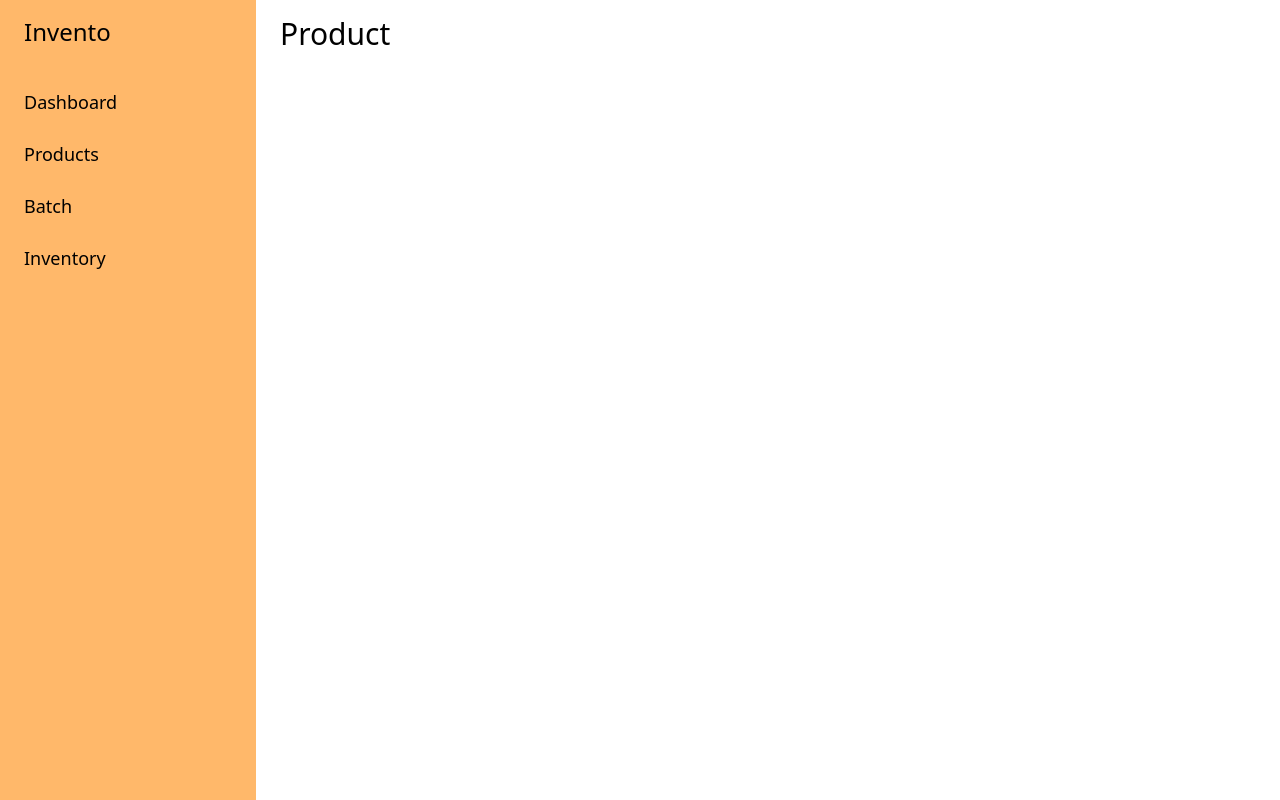
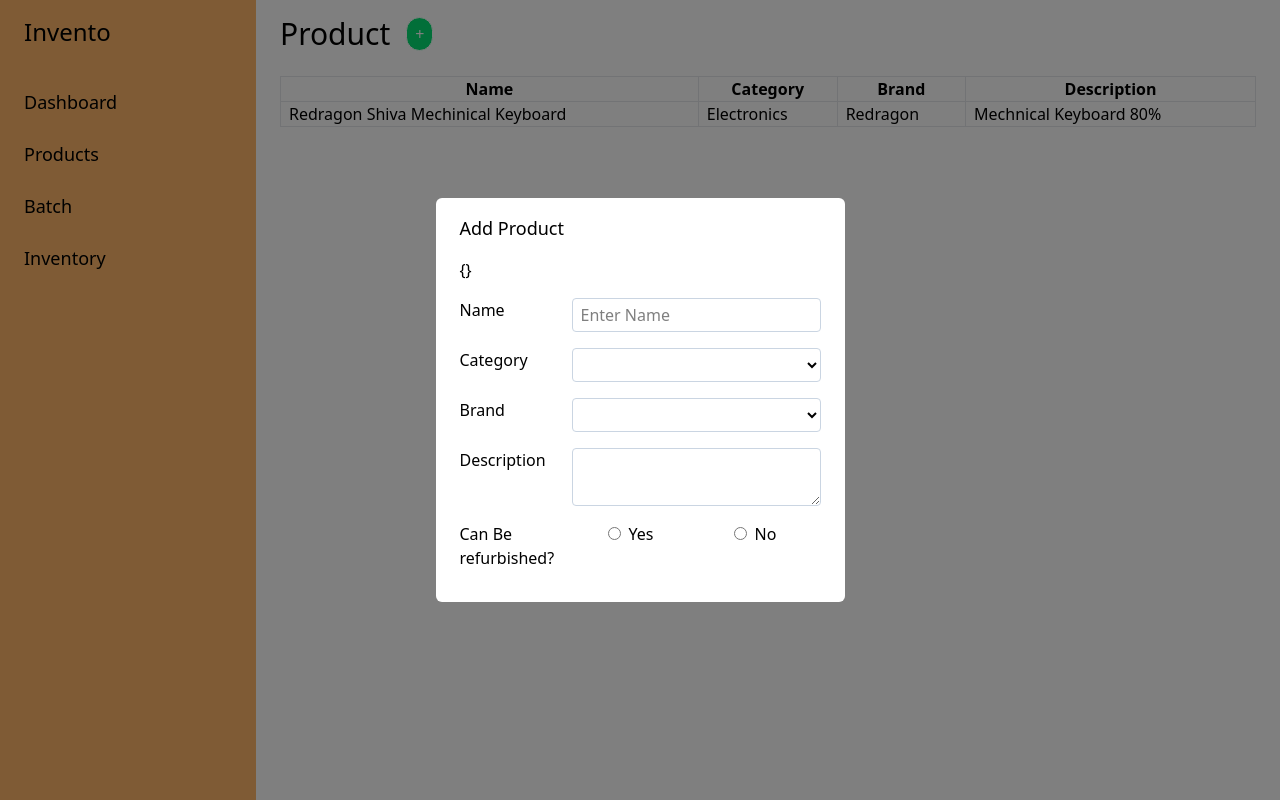
Before and after one commit to ocufoxtechnologies/vwgds-vue-training, a Vue app: page / in a window 1280 px wide. Both pictures are taken after a click on the item "Products". Built offline with nearby package versions, Linux system fonts and the light colour scheme.

Commit message:
add product form UI implemented

```diff
--- a/src/App.vue
+++ b/src/App.vue
@@ -5,9 +5,7 @@
     </div>
 
     <div class="flex-1 py-4 px-6">
-      <Transition name="fade" mode="out-in" appear>
-        <component :is="currentPageComponent" />
-      </Transition>
+      <component :is="currentPageComponent" />
     </div>
   </div>
 </template>
--- a/src/components/Sidebar.vue
+++ b/src/components/Sidebar.vue
@@ -17,7 +17,5 @@
 <script setup>
 import useNavigation from "@/composables/useNavigation";
 
-const emit = defineEmits(["changePage"]);
-
 const { navigate, menus } = useNavigation();
 </script>
--- /dev/null
+++ b/src/components/products/AddProduct.vue
@@ -0,0 +1,94 @@
+<template>
+  <Teleport to="body">
+    <div
+      class="w-full bg-black/50 h-full fixed top-0 left-0 flex justify-center items-center"
+    >
+      <div class="bg-white px-6 py-4 rounded-md">
+        <p class="text-lg font-medium mb-4">Add Product</p>
+        {{ product }}
+        <form action="#">
+          <div class="space-x-4 my-4 flex">
+            <label class="w-24" for="name">Name</label>
+            <input
+              v-model.lazy.trim="product.name"
+              type="text"
+              id="name"
+              class="flex-1 px-2 py-1 border border-slate-300 rounded-sm"
+              placeholder="Enter Name"
+            />
+          </div>
+
+          <div class="space-x-4 my-4 flex">
+            <label class="w-24" for="category">Category</label>
+            <select
+              class="border border-slate-300 rounded-sm flex-1 px-2 py-1"
+              name="category"
+              id="category"
+              v-model="product.category"
+            >
+              <option value="Electronics">Electronics</option>
+              <option value="Food">Food</option>
+              <option value="Healthcare">Healthcare</option>
+            </select>
+          </div>
+
+          <div class="space-x-4 my-4 flex">
+            <label class="w-24" for="brand">Brand</label>
+            <select
+              class="border border-slate-300 rounded-sm flex-1 px-2 py-1"
+              name="brand"
+              id="brand"
+              v-model="product.brand"
+            >
+              <option value="Redragon">Redragon</option>
+              <option value="Logitech">Logitech</option>
+              <option value="Noise">Noise</option>
+            </select>
+          </div>
+
+          <div class="space-x-4 my-4 flex">
+            <label class="w-24" for="desc">Description</label>
+            <textarea
+              v-model="product.description"
+              class="border border-slate-300 rounded-sm flex-1 px-2 py-1"
+              name="description"
+              id="desc"
+            ></textarea>
+          </div>
+
+          <div class="space-x-4 my-4 flex">
+            <p class="w-24">Can Be refurbished?</p>
+            <div class="flex flex-1 justify-around">
+              <div>
+                <input
+                  v-model="product.canBeRefurbished"
+                  name="canBeRefurbished"
+                  type="radio"
+                  id="yes"
+                  :value="true"
+                />
+                <label class="mx-2" for="yes">Yes</label>
+              </div>
+
+              <div>
+                <input
+                  name="canBeRefurbished"
+                  v-model="product.canBeRefurbished"
+                  type="radio"
+                  id="no"
+                  :value="false"
+                />
+                <label class="mx-2" for="no">No</label>
+              </div>
+            </div>
+          </div>
+        </form>
+      </div>
+    </div>
+  </Teleport>
+</template>
+
+<script setup>
+import { provide, ref } from "vue";
+const product = ref({});
+</script>
--- a/src/pages/Dashboard.vue
+++ b/src/pages/Dashboard.vue
@@ -1,3 +1,4 @@
 <template>
   <h1>Dashboard</h1>
+  <button>+</button>
 </template>
--- a/src/pages/Products.vue
+++ b/src/pages/Products.vue
@@ -1,3 +1,66 @@
 <template>
-  <h1>Product</h1>
+  <div>
+    <div class="flex mb-6 items-center space-x-4">
+      <h1>Product</h1>
+      <button @click="showAddForm = !showAddForm">+</button>
+    </div>
+
+    <AddProduct v-if="showAddForm" />
+
+    <table class="w-full">
+      <tr>
+        <th>Name</th>
+        <th>Category</th>
+        <th>Brand</th>
+        <th>Description</th>
+      </tr>
+
+      <tr v-for="product in products">
+        <td>{{ product.name }}</td>
+        <td>{{ product.category }}</td>
+        <td>{{ product.brand }}</td>
+        <td>{{ product.description }}</td>
+      </tr>
+    </table>
+  </div>
 </template>
+
+<script setup lang="ts">
+import AddProduct from "@/components/products/AddProduct.vue";
+import { ref } from "vue";
+
+interface Product {
+  name: string;
+  category: string;
+  brand: string;
+  description: string;
+}
+
+const products = ref<Product[]>([
+  {
+    name: "Redragon Shiva Mechinical Keyboard",
+    category: "Electronics",
+    brand: "Redragon",
+    description: "Mechnical Keyboard 80%",
+  },
+]);
+
+const showAddForm = ref(true);
+</script>
+
+<style scoped>
+@reference "@/assets/main.css";
+
+th,
+td {
+  @apply border border-gray-200;
+}
+
+td {
+  @apply px-2;
+}
+
+button {
+  @apply rounded-full px-2 py-1 bg-green-400 text-white;
+}
+</style>
```
